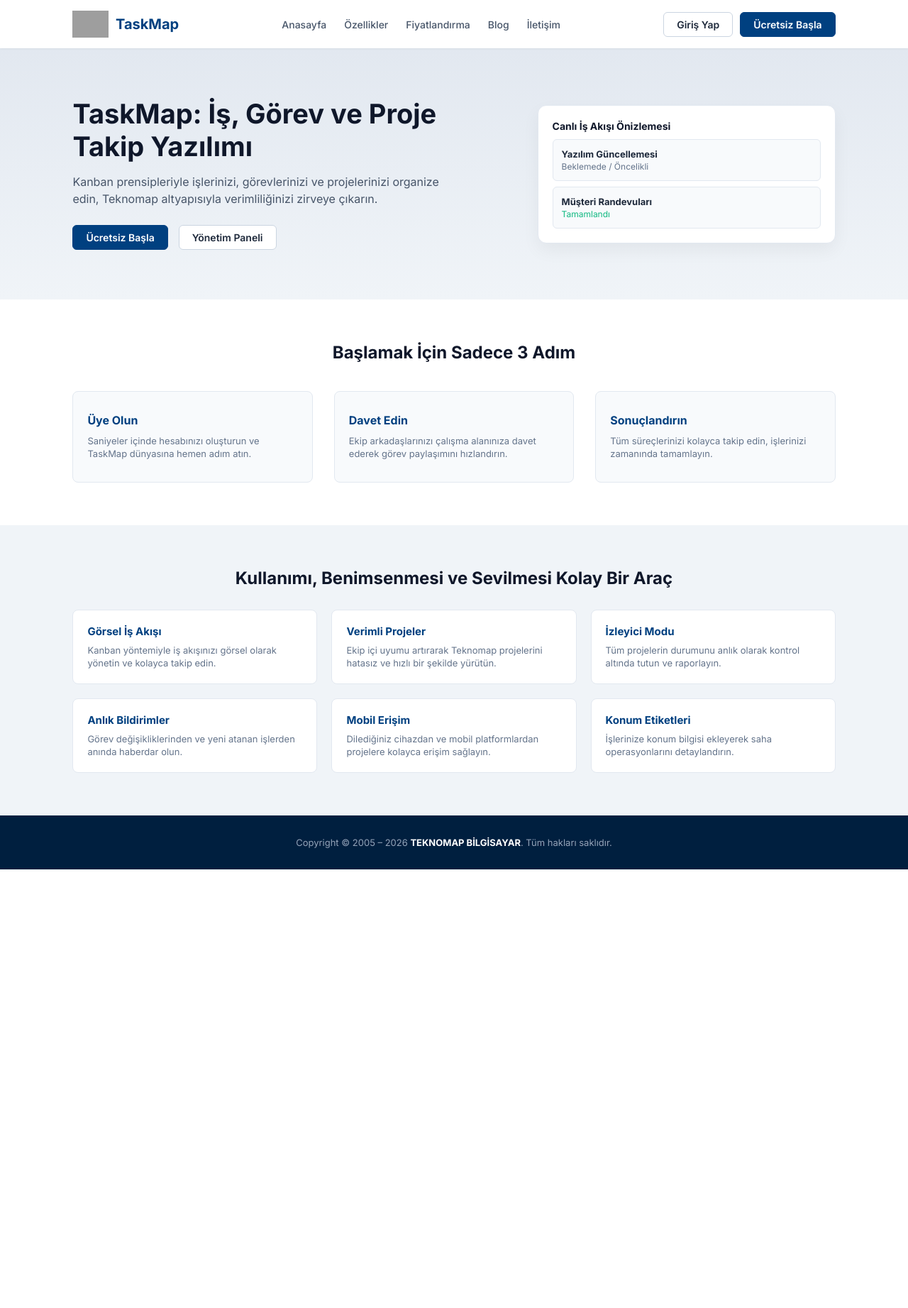
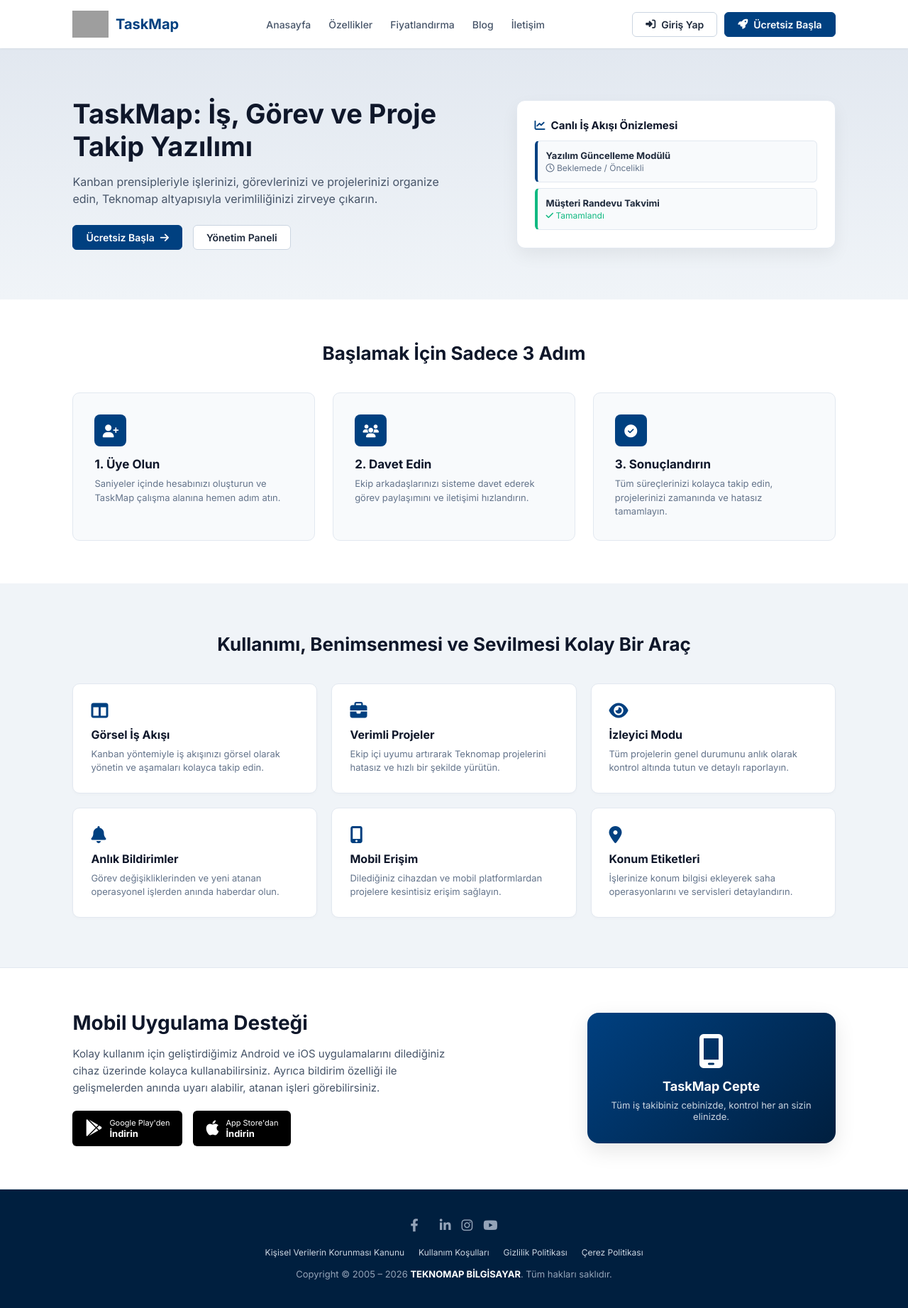
Before and after one commit to miran4726/taskmap, a Flask app: page / in a window 1280 px wide. Shown: the whole page at 71% size. Before the commit the page ends 1225 px from the top, so only its background shows below. Run offline with Flask 3, Linux system fonts and the light colour scheme; grey boxes are pictures that could not be loaded.

Commit message:
Update index.html

```diff
--- a/templates/index.html
+++ b/templates/index.html
@@ -4,6 +4,7 @@
     <meta charset="UTF-8">
     <title>TaskMap - İş, Görev ve Proje Takip Yazılımı</title>
     <link href="https://fonts.googleapis.com/css2?family=Inter:wght@400;500;600;700&display=swap" rel="stylesheet">
+    <link rel="stylesheet" href="https://cdnjs.cloudflare.com/ajax/libs/font-awesome/6.4.0/css/all.min.css">
     <style>
         * { margin: 0; padding: 0; box-sizing: border-box; font-family: 'Inter', sans-serif; }
         body { background-color: #f0f4f8; color: #1e293b; }
@@ -23,7 +24,7 @@
         nav a:hover { color: #004080; }
 
         .auth-buttons { display: flex; gap: 10px; align-items: center; }
-        .btn { padding: 8px 18px; border-radius: 6px; text-decoration: none; font-weight: 600; font-size: 14px; cursor: pointer; }
+        .btn { padding: 8px 18px; border-radius: 6px; text-decoration: none; font-weight: 600; font-size: 14px; cursor: pointer; display: inline-flex; align-items: center; gap: 8px; }
         .btn-outline { border: 1px solid #cbd5e1; color: #1e293b; background: #fff; }
         .btn-outline:hover { background: #f8fafc; }
         .btn-solid { background: #004080; color: #fff; border: 1px solid #004080; }
@@ -32,32 +33,49 @@
         /* Hero Alanı */
         .hero {
             display: flex; justify-content: space-between; align-items: center;
-            padding: 70px 8%; background: linear-gradient(180deg, #e2e8f0 0%, #f0f4f8 100%);
+            padding: 70px 8%; background: linear-gradient(180deg, #e2e8f0 0%, #f0f4f8 100%); gap: 40px;
         }
         .hero-content { max-width: 550px; }
         .hero-content h1 { font-size: 38px; color: #0f172a; font-weight: 700; margin-bottom: 15px; line-height: 1.2; }
         .hero-content p { font-size: 16px; color: #475569; margin-bottom: 25px; line-height: 1.5; }
 
-        .hero-card { background: #fff; padding: 20px; border-radius: 12px; box-shadow: 0 10px 25px rgba(0,0,0,0.05); width: 420px; border: 1px solid #e2e8f0; }
+        .hero-card { background: #fff; padding: 25px; border-radius: 12px; box-shadow: 0 10px 25px rgba(0,0,0,0.06); width: 450px; border: 1px solid #e2e8f0; }
 
         /* 3 Adımda Başlayın Bölümü */
         .steps-section { padding: 60px 8%; text-align: center; background: #ffffff; }
-        .steps-section h2 { font-size: 24px; color: #0f172a; margin-bottom: 40px; }
-        .steps-grid { display: flex; justify-content: space-between; gap: 30px; }
-        .step-box { flex: 1; background: #f8fafc; padding: 30px 20px; border-radius: 8px; border: 1px solid #e2e8f0; text-align: left; }
-        .step-box h3 { font-size: 16px; color: #004080; margin-bottom: 10px; }
-        .step-box p { font-size: 13px; color: #64748b; line-height: 1.4; }
+        .steps-section h2 { font-size: 26px; color: #0f172a; margin-bottom: 40px; }
+        .steps-grid { display: grid; grid-template-columns: repeat(3, 1fr); gap: 25px; text-align: left; }
+        .step-box { background: #f8fafc; padding: 30px; border-radius: 10px; border: 1px solid #e2e8f0; position: relative; }
+        .step-icon { width: 45px; height: 45px; background: #004080; color: #fff; border-radius: 8px; display: flex; align-items: center; justify-content: center; font-size: 18px; margin-bottom: 15px; }
+        .step-box h3 { font-size: 17px; color: #0f172a; margin-bottom: 8px; }
+        .step-box p { font-size: 13px; color: #64748b; line-height: 1.5; }
 
-        /* Özellikler Grid Bölümü */
-        .features-section { padding: 60px 8%; background: #f0f4f8; text-align: center; }
-        .features-section h2 { font-size: 24px; color: #0f172a; margin-bottom: 30px; }
+        /* Kapsamlı Özellikler Grid Bölümü */
+        .features-section { padding: 70px 8%; background: #f0f4f8; text-align: center; }
+        .features-section h2 { font-size: 26px; color: #0f172a; margin-bottom: 40px; }
         .feature-grid { display: grid; grid-template-columns: repeat(3, 1fr); gap: 20px; text-align: left; }
-        .feature-card { background: #fff; padding: 20px; border-radius: 8px; border: 1px solid #e2e8f0; }
-        .feature-card h4 { font-size: 15px; color: #004080; margin-bottom: 8px; }
-        .feature-card p { font-size: 13px; color: #64748b; line-height: 1.4; }
+        .feature-card { background: #fff; padding: 25px; border-radius: 10px; border: 1px solid #e2e8f0; box-shadow: 0 2px 4px rgba(0,0,0,0.02); }
+        .feature-card i { font-size: 24px; color: #004080; margin-bottom: 12px; }
+        .feature-card h4 { font-size: 16px; color: #0f172a; margin-bottom: 8px; }
+        .feature-card p { font-size: 13px; color: #64748b; line-height: 1.5; }
+
+        /* Mobil Uygulama Tanıtım Alanı (Ekran Görüntüsündeki Gibi) */
+        .mobile-banner { padding: 60px 8%; background: #ffffff; display: flex; align-items: center; justify-content: space-between; gap: 40px; border-top: 1px solid #e2e8f0; border-bottom: 1px solid #e2e8f0; }
+        .mobile-content { max-width: 550px; }
+        .mobile-content h2 { font-size: 28px; color: #0f172a; margin-bottom: 15px; }
+        .mobile-content p { font-size: 15px; color: #475569; line-height: 1.6; margin-bottom: 20px; }
+        .store-badges { display: flex; gap: 15px; }
+        .store-badges img { height: 40px; object-fit: contain; cursor: pointer; }
+        .mobile-image-mockup { background: linear-gradient(135deg, #004080 0%, #001f3f 100%); padding: 30px; border-radius: 16px; color: #fff; text-align: center; width: 350px; box-shadow: 0 10px 30px rgba(0,0,0,0.1); }
 
         /* Footer */
-        footer { background: #001f3f; color: #94a3b8; padding: 30px 8%; text-align: center; font-size: 13px; }
+        footer { background: #001f3f; color: #94a3b8; padding: 40px 8%; text-align: center; font-size: 13px; }
+        .social-icons { display: flex; justify-content: center; gap: 15px; margin-bottom: 20px; font-size: 18px; }
+        .social-icons a { color: #94a3b8; transition: color 0.2s; }
+        .social-icons a:hover { color: #fff; }
+        .footer-links { display: flex; justify-content: center; gap: 20px; margin-bottom: 15px; flex-wrap: wrap; }
+        .footer-links a { color: #cbd5e1; text-decoration: none; font-size: 12px; }
+        .footer-links a:hover { text-decoration: underline; }
         footer strong { color: #ffffff; }
     </style>
 </head>
@@ -71,36 +89,38 @@
         </a>
         <nav>
             <a href="/">Anasayfa</a>
-            <a href="#">Özellikler</a>
+            <a href="#features">Özellikler</a>
             <a href="#">Fiyatlandırma</a>
             <a href="#">Blog</a>
             <a href="#">İletişim</a>
         </nav>
         <div class="auth-buttons">
-            <a href="/login" class="btn btn-outline">Giriş Yap</a>
-            <a href="/login" class="btn btn-solid">Ücretsiz Başla</a>
+            <a href="/login" class="btn btn-outline"><i class="fa-solid fa-right-to-bracket"></i> Giriş Yap</a>
+            <a href="/login" class="btn btn-solid"><i class="fa-solid fa-rocket"></i> Ücretsiz Başla</a>
         </div>
     </header>
 
-    <!-- Hero Bölümü -->
+    <!-- Hero Alanı -->
     <section class="hero">
         <div class="hero-content">
             <h1>TaskMap: İş, Görev ve Proje Takip Yazılımı</h1>
             <p>Kanban prensipleriyle işlerinizi, görevlerinizi ve projelerinizi organize edin, Teknomap altyapısıyla verimliliğinizi zirveye çıkarın.</p>
             <div style="display: flex; gap: 15px;">
-                <a href="/login" class="btn btn-solid">Ücretsiz Başla</a>
+                <a href="/login" class="btn btn-solid">Ücretsiz Başla <i class="fa-solid fa-arrow-right"></i></a>
                 <a href="/login" class="btn btn-outline" style="background:#fff;">Yönetim Paneli</a>
             </div>
         </div>
         <div class="hero-card">
-            <div style="font-weight: 700; color: #0f172a; margin-bottom: 10px; font-size: 14px;">Canlı İş Akışı Önizlemesi</div>
-            <div style="background: #f8fafc; padding: 12px; border-radius: 6px; font-size: 13px; border: 1px solid #e2e8f0; margin-bottom: 8px;">
-                <strong>Yazılım Güncellemesi</strong>
-                <div style="color: #64748b; font-size: 12px; margin-top: 2px;">Beklemede / Öncelikli</div>
+            <div style="font-weight: 700; color: #0f172a; margin-bottom: 12px; font-size: 15px; display: flex; align-items: center; gap: 8px;">
+                <i class="fa-solid fa-chart-line" style="color: #004080;"></i> Canlı İş Akışı Önizlemesi
             </div>
-            <div style="background: #f8fafc; padding: 12px; border-radius: 6px; font-size: 13px; border: 1px solid #e2e8f0;">
-                <strong>Müşteri Randevuları</strong>
-                <div style="color: #10b981; font-size: 12px; margin-top: 2px;">Tamamlandı</div>
+            <div style="background: #f8fafc; padding: 12px; border-radius: 6px; font-size: 13px; border: 1px solid #e2e8f0; margin-bottom: 8px; border-left: 4px solid #004080;">
+                <strong>Yazılım Güncelleme Modülü</strong>
+                <div style="color: #64748b; font-size: 12px; margin-top: 2px;"><i class="fa-regular fa-clock"></i> Beklemede / Öncelikli</div>
+            </div>
+            <div style="background: #f8fafc; padding: 12px; border-radius: 6px; font-size: 13px; border: 1px solid #e2e8f0; border-left: 4px solid #10b981;">
+                <strong>Müşteri Randevu Takvimi</strong>
+                <div style="color: #10b981; font-size: 12px; margin-top: 2px;"><i class="fa-solid fa-check"></i> Tamamlandı</div>
             </div>
         </div>
     </section>
@@ -110,53 +130,98 @@
         <h2>Başlamak İçin Sadece 3 Adım</h2>
         <div class="steps-grid">
             <div class="step-box">
-                <h3>Üye Olun</h3>
-                <p>Saniyeler içinde hesabınızı oluşturun ve TaskMap dünyasına hemen adım atın.</p>
+                <div class="step-icon"><i class="fa-solid fa-user-plus"></i></div>
+                <h3>1. Üye Olun</h3>
+                <p>Saniyeler içinde hesabınızı oluşturun ve TaskMap çalışma alanına hemen adım atın.</p>
             </div>
             <div class="step-box">
-                <h3>Davet Edin</h3>
-                <p>Ekip arkadaşlarınızı çalışma alanınıza davet ederek görev paylaşımını hızlandırın.</p>
+                <div class="step-icon"><i class="fa-solid fa-users"></i></div>
+                <h3>2. Davet Edin</h3>
+                <p>Ekip arkadaşlarınızı sisteme davet ederek görev paylaşımını ve iletişimi hızlandırın.</p>
             </div>
             <div class="step-box">
-                <h3>Sonuçlandırın</h3>
-                <p>Tüm süreçlerinizi kolayca takip edin, işlerinizi zamanında tamamlayın.</p>
+                <div class="step-icon"><i class="fa-solid fa-circle-check"></i></div>
+                <h3>3. Sonuçlandırın</h3>
+                <p>Tüm süreçlerinizi kolayca takip edin, projelerinizi zamanında ve hatasız tamamlayın.</p>
             </div>
         </div>
     </section>
 
     <!-- Özellikler Izgarası -->
-    <section class="features-section">
+    <section class="features-section" id="features">
         <h2>Kullanımı, Benimsenmesi ve Sevilmesi Kolay Bir Araç</h2>
         <div class="feature-grid">
             <div class="feature-card">
+                <i class="fa-solid fa-columns"></i>
                 <h4>Görsel İş Akışı</h4>
-                <p>Kanban yöntemiyle iş akışınızı görsel olarak yönetin ve kolayca takip edin.</p>
+                <p>Kanban yöntemiyle iş akışınızı görsel olarak yönetin ve aşamaları kolayca takip edin.</p>
             </div>
             <div class="feature-card">
+                <i class="fa-solid fa-briefcase"></i>
                 <h4>Verimli Projeler</h4>
                 <p>Ekip içi uyumu artırarak Teknomap projelerini hatasız ve hızlı bir şekilde yürütün.</p>
             </div>
             <div class="feature-card">
+                <i class="fa-solid fa-eye"></i>
                 <h4>İzleyici Modu</h4>
-                <p>Tüm projelerin durumunu anlık olarak kontrol altında tutun ve raporlayın.</p>
+                <p>Tüm projelerin genel durumunu anlık olarak kontrol altında tutun ve detaylı raporlayın.</p>
             </div>
             <div class="feature-card">
+                <i class="fa-solid fa-bell"></i>
                 <h4>Anlık Bildirimler</h4>
-                <p>Görev değişikliklerinden ve yeni atanan işlerden anında haberdar olun.</p>
+                <p>Görev değişikliklerinden ve yeni atanan operasyonel işlerden anında haberdar olun.</p>
             </div>
             <div class="feature-card">
+                <i class="fa-solid fa-mobile-screen-button"></i>
                 <h4>Mobil Erişim</h4>
-                <p>Dilediğiniz cihazdan ve mobil platformlardan projelere kolayca erişim sağlayın.</p>
+                <p>Dilediğiniz cihazdan ve mobil platformlardan projelere kesintisiz erişim sağlayın.</p>
             </div>
             <div class="feature-card">
+                <i class="fa-solid fa-location-dot"></i>
                 <h4>Konum Etiketleri</h4>
-                <p>İşlerinize konum bilgisi ekleyerek saha operasyonlarını detaylandırın.</p>
+                <p>İşlerinize konum bilgisi ekleyerek saha operasyonlarını ve servisleri detaylandırın.</p>
             </div>
+        </div>
+    </section>
+
+    <!-- Mobil Uygulama Desteği Alanı -->
+    <section class="mobile-banner">
+        <div class="mobile-content">
+            <h2>Mobil Uygulama Desteği</h2>
+            <p>Kolay kullanım için geliştirdiğimiz Android ve iOS uygulamalarını dilediğiniz cihaz üzerinde kolayca kullanabilirsiniz. Ayrıca bildirim özelliği ile gelişmelerden anında uyarı alabilir, atanan işleri görebilirsiniz.</p>
+            <div class="store-badges">
+                <div style="background: #000; color: #fff; padding: 10px 18px; border-radius: 6px; display: flex; align-items: center; gap: 10px; cursor: pointer;">
+                    <i class="fa-brands fa-google-play fa-xl"></i>
+                    <div style="text-align: left; font-size: 11px;">Google Play'den <br><strong style="font-size: 13px;">İndirin</strong></div>
+                </div>
+                <div style="background: #000; color: #fff; padding: 10px 18px; border-radius: 6px; display: flex; align-items: center; gap: 10px; cursor: pointer;">
+                    <i class="fa-brands fa-apple fa-xl"></i>
+                    <div style="text-align: left; font-size: 11px;">App Store'dan <br><strong style="font-size: 13px;">İndirin</strong></div>
+                </div>
+            </div>
+        </div>
+        <div class="mobile-image-mockup">
+            <i class="fa-solid fa-mobile-screen" style="font-size: 48px; margin-bottom: 15px;"></i>
+            <h3 style="font-size: 18px; margin-bottom: 8px;">TaskMap Cepte</h3>
+            <p style="font-size: 13px; color: #cbd5e1;">Tüm iş takibiniz cebinizde, kontrol her an sizin elinizde.</p>
         </div>
     </section>
 
     <!-- Footer -->
     <footer>
+        <div class="social-icons">
+            <a href="#"><i class="fa-brands fa-facebook-f"></i></a>
+            <a href="#"><i class="fa-brands fa-x-twitter"></i></a>
+            <a href="#"><i class="fa-brands fa-linkedin-in"></i></a>
+            <a href="#"><i class="fa-brands fa-instagram"></i></a>
+            <a href="#"><i class="fa-brands fa-youtube"></i></a>
+        </div>
+        <div class="footer-links">
+            <a href="#">Kişisel Verilerin Korunması Kanunu</a>
+            <a href="#">Kullanım Koşulları</a>
+            <a href="#">Gizlilik Politikası</a>
+            <a href="#">Çerez Politikası</a>
+        </div>
         <p>Copyright &copy; 2005 – 2026 <strong>TEKNOMAP BİLGİSAYAR</strong>. Tüm hakları saklıdır.</p>
     </footer>
 
```
